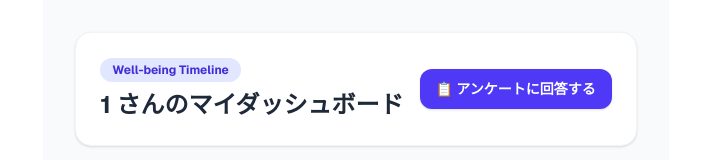
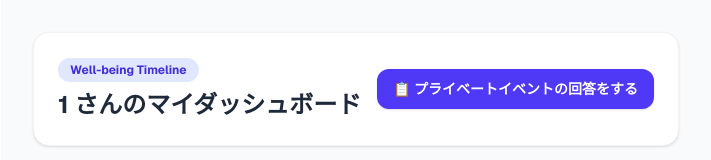
Before and after one commit to hiroto-code/2hfs-app, a Next.js app: page /my/1 in a window 1280 px wide. Shown: the top 160 px of the page, without its empty margins (284-995 px from the left). Built offline with nearby package versions, Linux system fonts and the light colour scheme; no server answers; the database is empty.

Commit message:
ダッシュボードのボタンテキストをプライベートイベントの回答をするに変更

```diff
--- a/app/my/[participant_id]/page.tsx
+++ b/app/my/[participant_id]/page.tsx
@@ -178,12 +178,12 @@ export default function MyDashboardPage({ params }: { params: Promise<{ particip
           )}
         </div>
 
-        {/* 👇 リンク先とテキストを変更しました */}
+        {/* 👇 テキストを「プライベートイベントの回答をする」に変更しました */}
         <Link
           href="/p/private/pre"
           className="bg-indigo-600 hover:bg-indigo-700 text-white font-bold text-sm px-4 py-2.5 rounded-xl transition-colors shadow-sm inline-block text-center"
         >
-          📋 アンケートに回答する
+          📋 プライベートイベントの回答をする
         </Link>
       </div>
 
```
